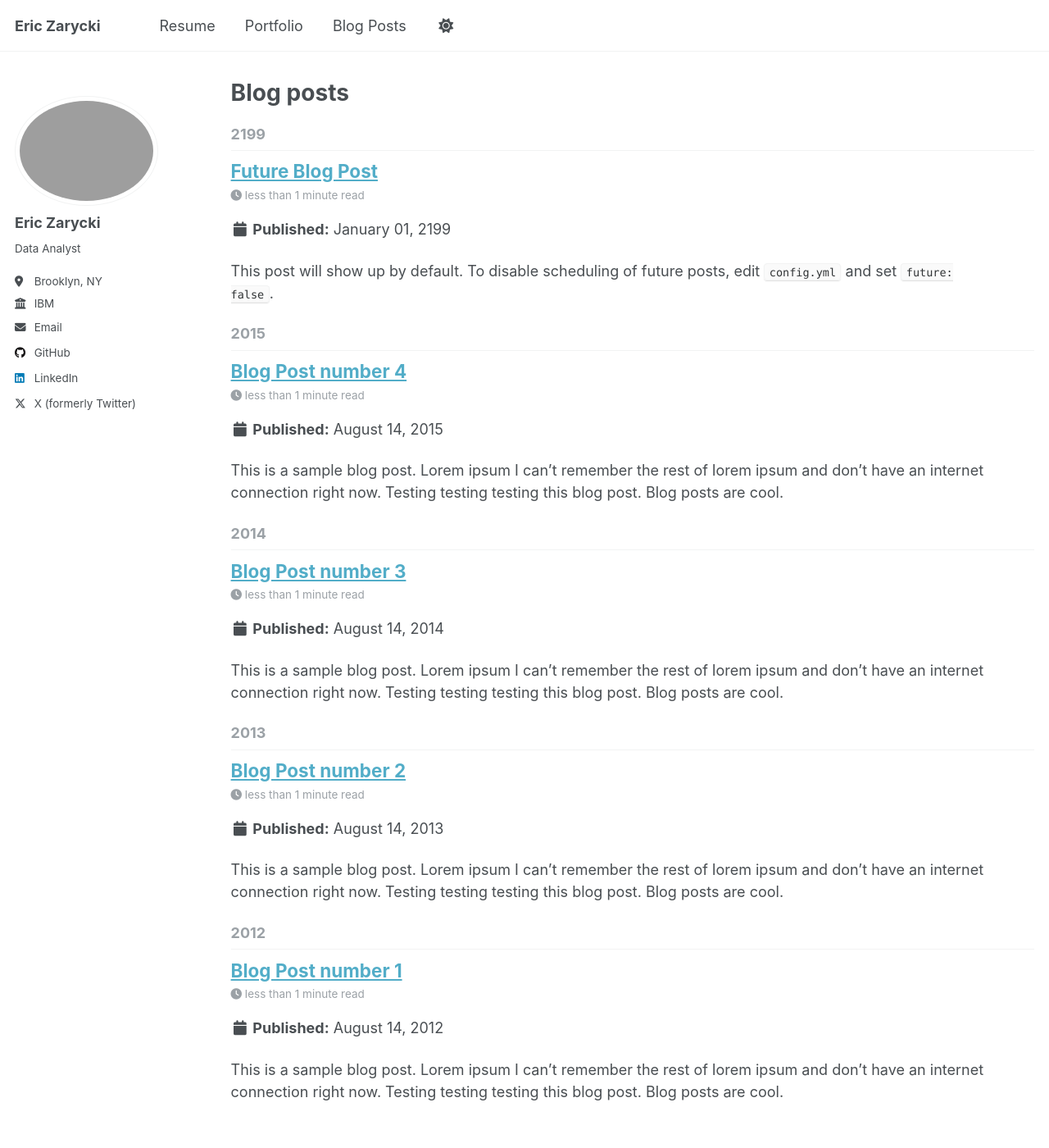
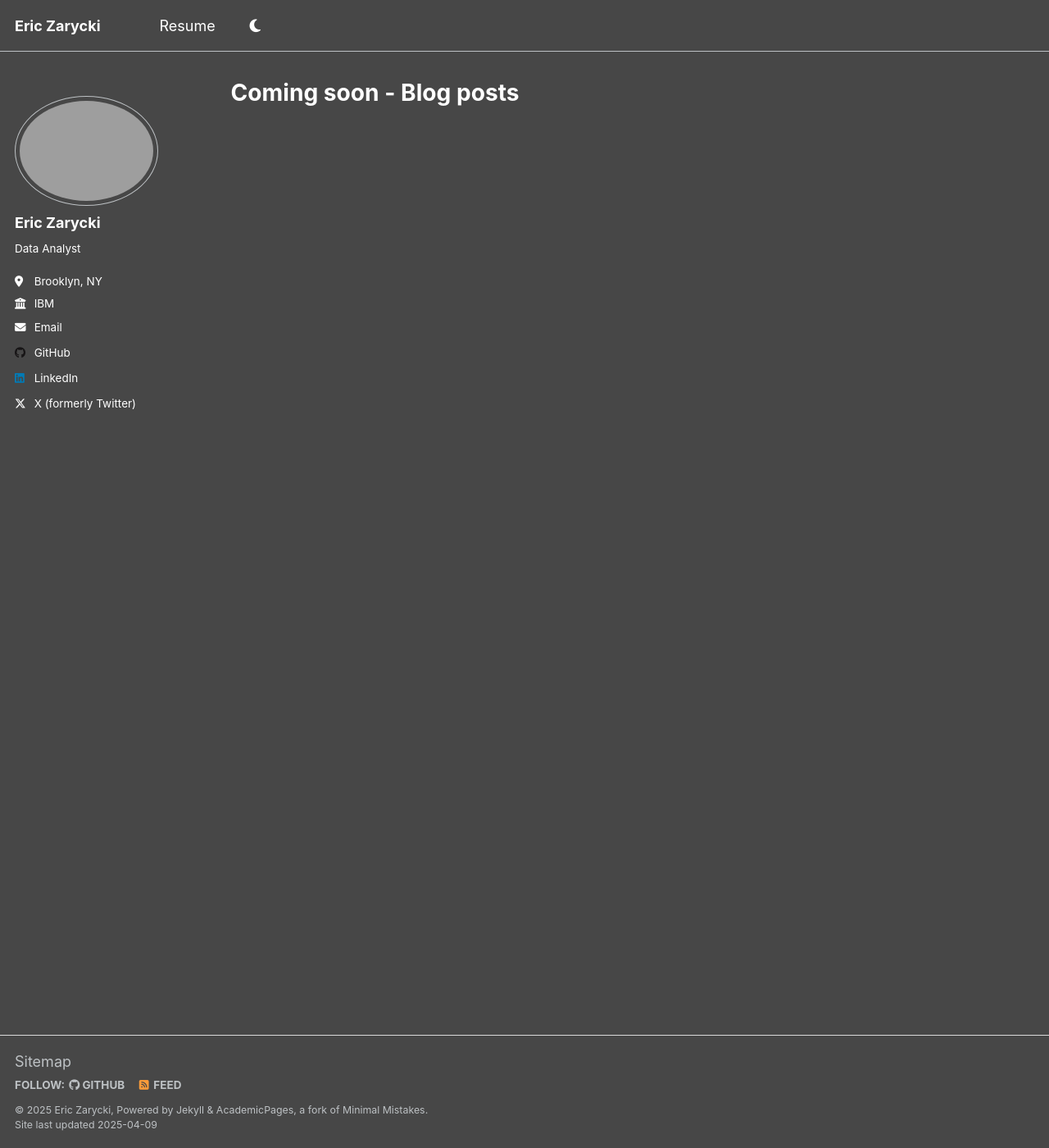
Before and after one commit to ericzarycki/ericzarycki.github.io, a Jekyll site: the page built from _pages/year-archive.html, in a window 1280 px wide and 1400 px high. Shown: the whole window at 82% size. Built offline with Jekyll 4.4.1, drawn with Linux system fonts in a browser that asks for light colours.

Commit message:
Taking out blog posts / portfolio for the time being + dark theme

```diff
--- a/_config.yml
+++ b/_config.yml
@@ -8,7 +8,7 @@
 
 # Basic Site Settings
 locale                   : "en-US"
-site_theme               : "default"
+site_theme               : "dark"
 title                    : "Eric Zarycki"
 title_separator          : "-"
 name                     : &name "Eric Zarycki"
--- a/_pages/portfolio.html
+++ b/_pages/portfolio.html
@@ -1,13 +1,13 @@
 ---
 layout: archive
-title: "Portfolio"
+title: "Coming Soon - Portfolio"
 permalink: /portfolio/
 author_profile: true
 ---
 
-{% include base_path %}
+<!-- {% include base_path %}
 
 
 {% for post in site.portfolio %}
   {% include archive-single.html %}
-{% endfor %}
+{% endfor %} -->
--- a/_pages/year-archive.html
+++ b/_pages/year-archive.html
@@ -1,13 +1,13 @@
 ---
 layout: archive
 permalink: /year-archive/
-title: "Blog posts"
+title: "Coming soon - Blog posts"
 author_profile: true
 redirect_from:
   - /wordpress/blog-posts/
 ---
 
-{% include base_path %}
+<!-- {% include base_path %}
 {% capture written_year %}'None'{% endcapture %}
 {% for post in site.posts %}
   {% capture year %}{{ post.date | date: '%Y' }}{% endcapture %}
@@ -16,4 +16,4 @@ redirect_from:
     {% capture written_year %}{{ year }}{% endcapture %}
   {% endif %}
   {% include archive-single.html %}
-{% endfor %}
+{% endfor %} -->
```
Also changed, not shown: _data/navigation.yml (+4 -4 lines).
